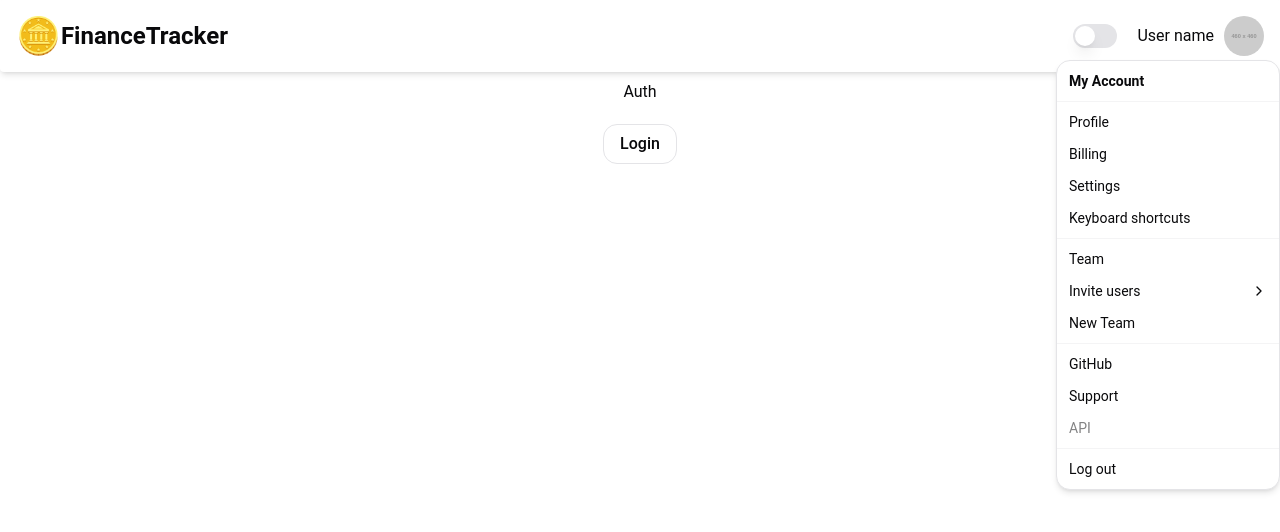
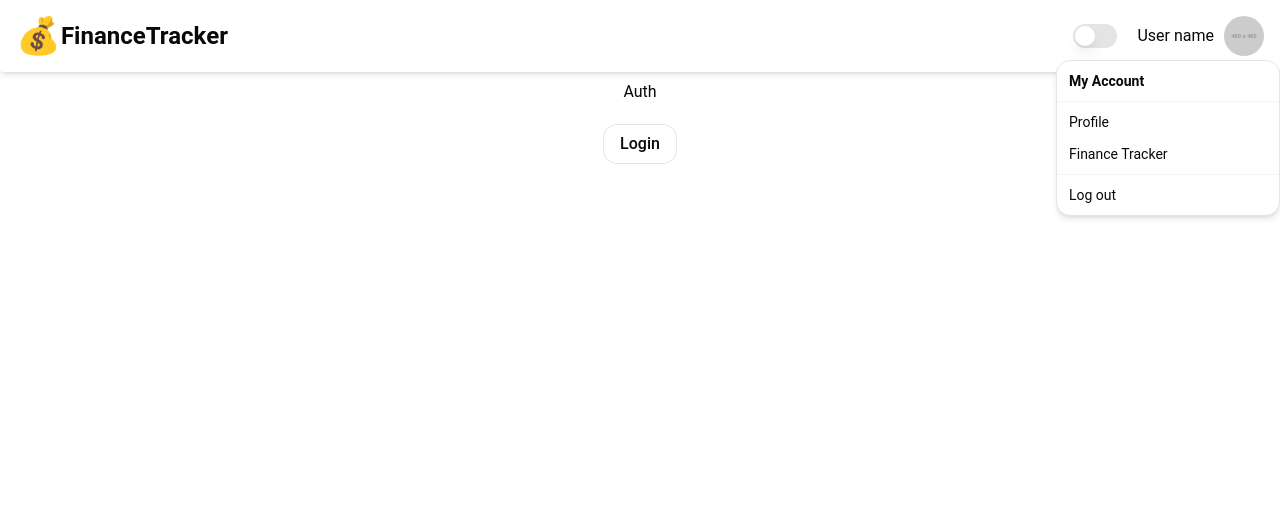
Before and after one commit to PeterPoterek/finance-tracker-typescript, a React (Vite) app in the folder client/: page / in a window 1280 px wide. Both pictures are taken after a click on the element 1244 px from the left and 36 px from the top of the page. Shown: the top 532 px of the page. Built offline with nearby package versions, Linux system fonts and the light colour scheme; the HTML template or start-up script is replaced by a standard one.

Commit message:
Update Navbar.tsx

```diff
--- a/client/src/pages/nav/Navbar.tsx
+++ b/client/src/pages/nav/Navbar.tsx
@@ -1,8 +1,8 @@
 import { useState, useEffect } from "react";
 import { Switch } from "@/components/ui/switch";
 import { useTheme } from "@/components/ui/theme-provider";
-import LogoutModal from "./LogoutModal";
-import { Link } from "react-router-dom";
+// import LogoutModal from "./LogoutModal";
+import { Link, useNavigate } from "react-router-dom";
 
 import { Avatar, AvatarFallback, AvatarImage } from "@/components/ui/avatar";
 import {
@@ -11,12 +11,7 @@ import {
   DropdownMenuGroup,
   DropdownMenuItem,
   DropdownMenuLabel,
-  DropdownMenuPortal,
   DropdownMenuSeparator,
-  DropdownMenuShortcut,
-  DropdownMenuSub,
-  DropdownMenuSubContent,
-  DropdownMenuSubTrigger,
   DropdownMenuTrigger,
 } from "@/components/ui/dropdown-menu";
 
@@ -25,6 +20,8 @@ type Theme = "light" | "dark" | "system";
 const Navbar = () => {
   const { theme, setTheme } = useTheme();
   const [currentTheme, setCurrentTheme] = useState<Theme>(theme);
+
+  const navigate = useNavigate();
 
   useEffect(() => {
     setCurrentTheme(theme);
@@ -39,8 +36,8 @@ const Navbar = () => {
   return (
     <div className="fixed w-full bg-background text-foreground shadow-md rounded z-50">
       <div className="max-w-7xl mx-auto flex justify-between items-center p-4">
-        <div className="flex items-center">
-          <span className="text-4xl">🪙</span>
+        <div className="flex items-center cursor-pointer" onClick={() => navigate("/dashboard")}>
+          <span className="text-4xl">💰</span>
           <h2 className="text-2xl font-bold">FinanceTracker</h2>
         </div>
         <div className="flex items-center gap-5">
@@ -59,34 +56,15 @@ const Navbar = () => {
               <DropdownMenuContent className="w-56">
                 <DropdownMenuLabel>My Account</DropdownMenuLabel>
                 <DropdownMenuSeparator />
-                <DropdownMenuGroup className="cursor-pointer">
-                  <DropdownMenuItem>
-                    <Link to="/account">Profile</Link>
+                <DropdownMenuGroup>
+                  <DropdownMenuItem className="cursor-pointer" onClick={() => navigate("/account")}>
+                    Profile
                   </DropdownMenuItem>
-                  <DropdownMenuItem>Billing</DropdownMenuItem>
-                  <DropdownMenuItem>Settings</DropdownMenuItem>
-                  <DropdownMenuItem>Keyboard shortcuts</DropdownMenuItem>
+                  <DropdownMenuItem className="cursor-pointer" onClick={() => navigate("/dashboard")}>
+                    Finance Tracker
+                  </DropdownMenuItem>
                 </DropdownMenuGroup>
-                <DropdownMenuSeparator />
-                <DropdownMenuGroup>
-                  <DropdownMenuItem>Team</DropdownMenuItem>
-                  <DropdownMenuSub>
-                    <DropdownMenuSubTrigger>Invite users</DropdownMenuSubTrigger>
-                    <DropdownMenuPortal>
-                      <DropdownMenuSubContent>
-                        <DropdownMenuItem>Email</DropdownMenuItem>
-                        <DropdownMenuItem>Message</DropdownMenuItem>
-                        <DropdownMenuSeparator />
-                        <DropdownMenuItem>More...</DropdownMenuItem>
-                      </DropdownMenuSubContent>
-                    </DropdownMenuPortal>
-                  </DropdownMenuSub>
-                  <DropdownMenuItem>New Team</DropdownMenuItem>
-                </DropdownMenuGroup>
-                <DropdownMenuSeparator />
-                <DropdownMenuItem>GitHub</DropdownMenuItem>
-                <DropdownMenuItem>Support</DropdownMenuItem>
-                <DropdownMenuItem disabled>API</DropdownMenuItem>
+
                 <DropdownMenuSeparator />
                 <DropdownMenuItem>Log out</DropdownMenuItem>
               </DropdownMenuContent>
```
